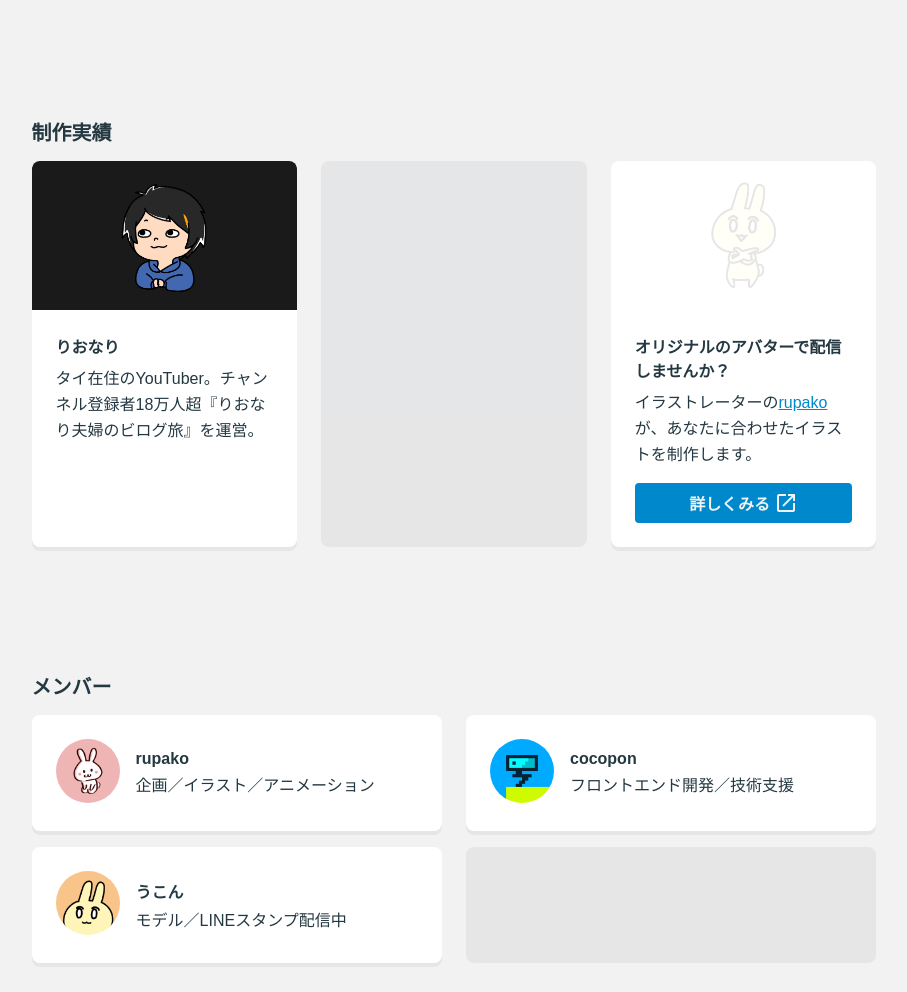
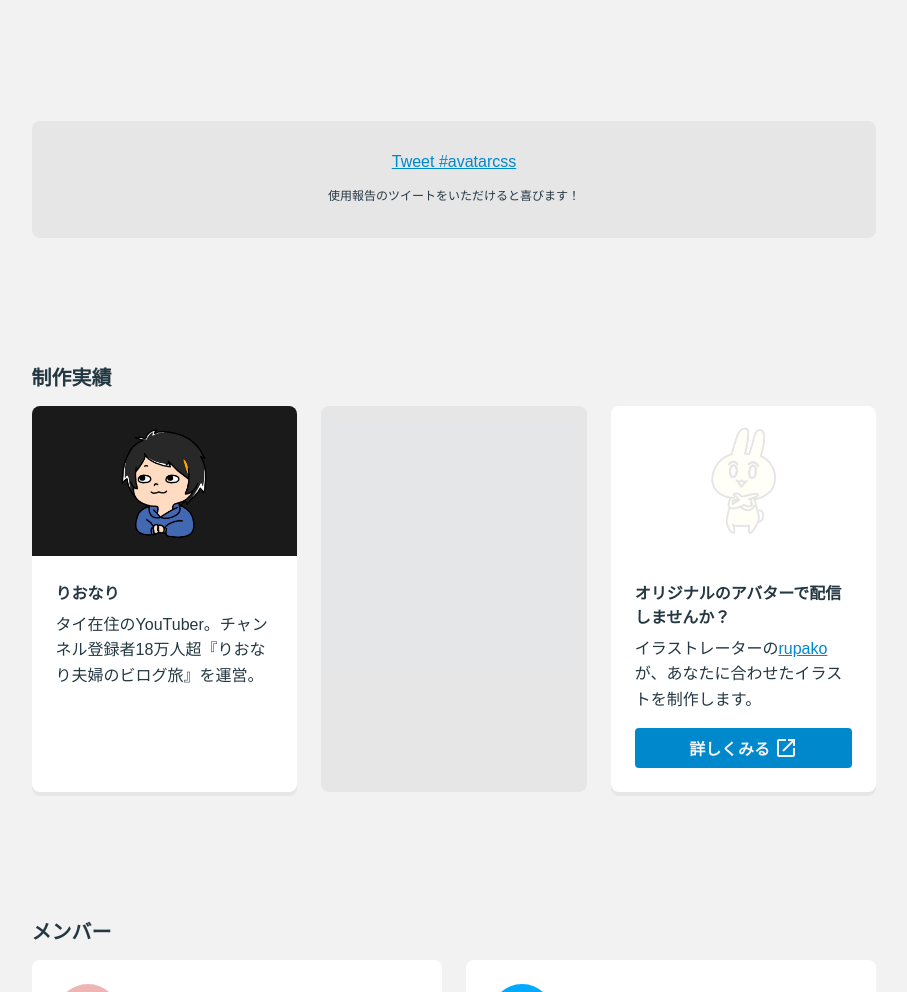
Before and after one commit to cocopon/avatar-css-streamkit, a plain HTML site: page index.html in a window 1280 px wide. Shown: the part 2120-3112 px from the top of the page, without its empty margins (186-1093 px from the left). Drawn offline with nearby package versions, Linux system fonts and the light colour scheme; a script that the page names is missing; a web font is replaced by a local one.

Commit message:
deploy: 2ae735a6508f75083756232a505bff7ed54baa4f

```diff
--- a/assets/bundle.css
+++ b/assets/bundle.css
@@ -563,6 +563,23 @@ textarea {
   margin-top: 1em;
 }
 
+.share {
+  background-color: rgba(0, 0, 0, 0.05);
+  border-radius: 8px;
+  overflow: hidden;
+  padding: 32px;
+  text-align: center;
+}
+@media screen and (max-width: 480px) {
+  .share {
+    padding: 16px;
+  }
+}
+.share_description {
+  font-size: 0.75rem;
+  margin-top: 16px;
+}
+
 @media screen and (max-width: 960px) {
   .usage_toc, .usage h3 {
     margin-top: 4rem;
--- a/index.html
+++ b/index.html
@@ -208,6 +208,18 @@
 				</div>
 			</section>
 			<section class="section">
+				<div class="share">
+					<div class="share_button">
+						<a href="https://twitter.com/intent/tweet?button_hashtag=avatarcss" class="twitter-hashtag-button" data-size="large" data-url="https://cocopon.github.io/avatar-css-streamkit/" data-show-count="false">Tweet #avatarcss</a><script async src="https://platform.twitter.com/widgets.js" charset="utf-8"></script>
+					</div>
+					<div class="share_description">
+						<p>
+							使用報告のツイートをいただけると喜びます！
+						</p>
+					</div>
+				</div>
+			</section>
+			<section class="section">
 				<div class="section_title">
 					<h2>制作実績</h2>
 				</div>
```
